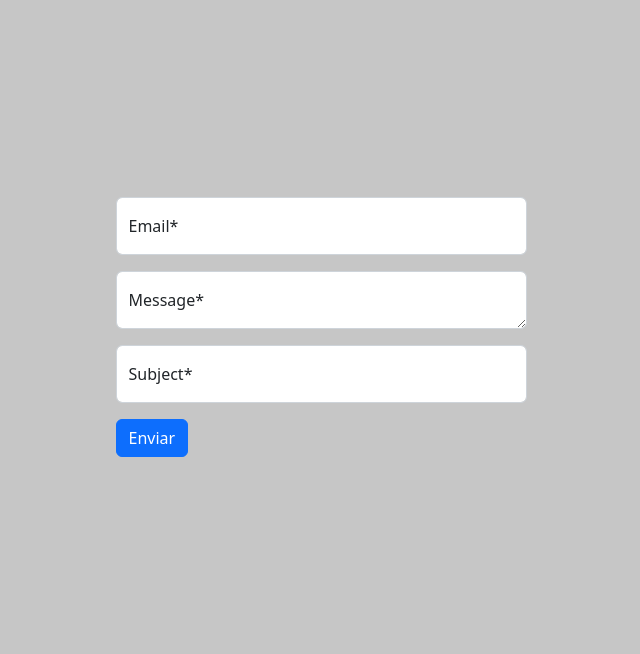
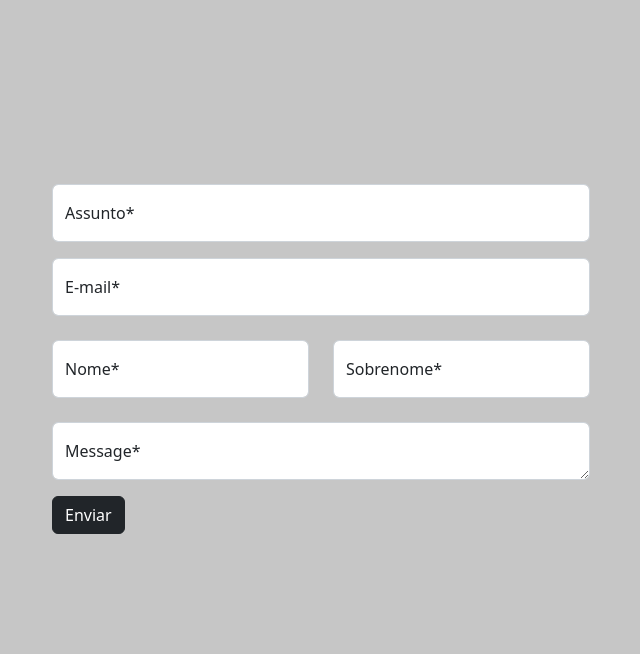
Before and after one commit to ricci-r/portfolio, a Django app: page /contact/ in a window 1280 px wide. Shown: the part 56-710 px from the top of the page, without its empty margins (319-959 px from the left). Run offline with Django 4.2, Linux system fonts and the light colour scheme; some libraries are stand-ins or nearby versions.

Commit message:
Inclusao novos campos models Inclusao js para alertas

```diff
--- a/contact/forms.py
+++ b/contact/forms.py
@@ -1,6 +1,6 @@
 from crispy_bootstrap5.bootstrap5 import FloatingField
 from crispy_forms.helper import FormHelper, Layout
-from crispy_forms.layout import Fieldset, Submit
+from crispy_forms.layout import ButtonHolder, Column, Row, Submit
 from django import forms
 from django.urls import reverse_lazy
 
@@ -15,15 +15,33 @@ class ContactForm(forms.ModelForm):
         self.helper = FormHelper(self)
         self.helper.form_action = reverse_lazy('contact:contact')
         self.helper.form_method = 'POST'
-        self.helper.add_input(Submit('submit', 'Enviar'))
+        self.helper.disable_csrf = False
         self.helper.layout = Layout(
+            FloatingField('subject'),
             FloatingField('email'),
+            Row(
+                Column(FloatingField('name', css_class='form-group col-md-6 mb-0')),
+                Column(FloatingField('last_name', css_class='form-group col-md-6 mb-0')),
+                css_class='form-row'
+            ),
             FloatingField('message'),
-            FloatingField('subject'),
+            ButtonHolder(
+                Submit('submit', 'Enviar', css_class='btn btn-dark')
+            )
         )
 
-    subject = forms.CharField()
-    email = forms.CharField()
+    name = forms.CharField(
+        label="Nome"
+    )
+    last_name = forms.CharField(
+        label="Sobrenome"
+    )
+    subject = forms.CharField(
+        label="Assunto"
+    )
+    email = forms.CharField(
+        label="E-mail"
+    )
     message = forms.Textarea()
 
     class Meta:
--- a/contact/models.py
+++ b/contact/models.py
@@ -4,9 +4,13 @@ from django.db import models
 class Contact(models.Model):
     """Model definition for Contact."""
 
+    name = models.CharField(max_length=100, null=True)
+    last_name = models.CharField(max_length=100, null=True)
     email = models.EmailField()
     subject = models.CharField(max_length=255)
     message = models.TextField(max_length=255)
+    created_at = models.DateTimeField(auto_created=True, null=True)
+    updated_at = models.DateTimeField(auto_now=True, null=True)
 
     class Meta:
         """Meta definition for Contact."""
@@ -16,4 +20,4 @@ class Contact(models.Model):
 
     def __str__(self):
         """Unicode representation of Contact."""
-        self.email
+        return str(self.email)
--- a/contact/templates/contact/index.html
+++ b/contact/templates/contact/index.html
@@ -11,9 +11,18 @@
 {% endblock head %}
 
 {% block body %}
-   <div class="container-form">
-        {% include 'partials/messages.html' %}
-        {% csrf_token %}
-        {% crispy form %}
-   </div>
+<div class="container">
+    <div class="row">
+        <div class="col-md p-4">
+            {% include 'partials/messages.html' %}
+        </div>
+    </div>
+</div>
+<div class="container-form">
+    {% crispy form %}
+</div>
 {% endblock body %}
+
+{% block script %}
+    <script src="{% static 'contact/js/messages/alert.js' %}"></script>
+{% endblock script %}
--- a/contact/views.py
+++ b/contact/views.py
@@ -14,6 +14,8 @@ def contact(request):
             form.save()
             subject = 'Gostaria de falar sobre'
             body = {
+                'name':form.cleaned_data['name'],
+                'last_name':form.cleaned_data['last_name'],
                 'emal': form.cleaned_data['email'],
                 'message': form.cleaned_data['message'],
             }
--- a/templates/base.html
+++ b/templates/base.html
@@ -29,5 +29,8 @@
         <script src="https://code.jquery.com/jquery-3.6.1.min.js" integrity="sha256-o88AwQnZB+VDvE9tvIXrMQaPlFFSUTR+nldQm1LuPXQ=" crossorigin="anonymous"></script>
         <script src="https://cdn.jsdelivr.net/npm/@popperjs/core@2.9.2/dist/umd/popper.min.js" integrity="sha384-IQsoLXl5PILFhosVNubq5LC7Qb9DXgDA9i+tQ8Zj3iwWAwPtgFTxbJ8NT4GN1R8p" crossorigin="anonymous"></script>
         <script src="https://cdn.jsdelivr.net/npm/bootstrap@5.0.2/dist/js/bootstrap.min.js" integrity="sha384-cVKIPhGWiC2Al4u+LWgxfKTRIcfu0JTxR+EQDz/bgldoEyl4H0zUF0QKbrJ0EcQF" crossorigin="anonymous"></script>
+
+        {% block script %}
+        {% endblock script %}
     </body>
 </html>
--- a/templates/partials/messages.html
+++ b/templates/partials/messages.html
@@ -1,5 +1,5 @@
 {% for message in messages %}
-<div class="alert {{ message.tags }} alert-dismissible" role="alert">
+<div class="js-alert alert {{ message.tags }} alert-dismissible" role="alert">
   <button type="button" class="close" data-dismiss="alert" aria-label="Close">
     <span aria-hidden="True">&times;</span>
   </button>
--- /dev/null
+++ b/templates/static/contact/js/messages/alert.js
@@ -0,0 +1,7 @@
+$(document).ready(function () {
+  setTimeout(function () {
+    $(".js-alert ").fadeOut("slow", function () {
+      $(this).alert("close");
+    });
+  }, 5000);
+});
```
Also changed, not shown: contact/migrations/0003_contact_last_name_contact_name.py (added), contact/migrations/0004_contact_created_at_contact_updated_at.py (added), contact/migrations/0005_alter_contact_created_at_alter_contact_updated_at.py (added).
